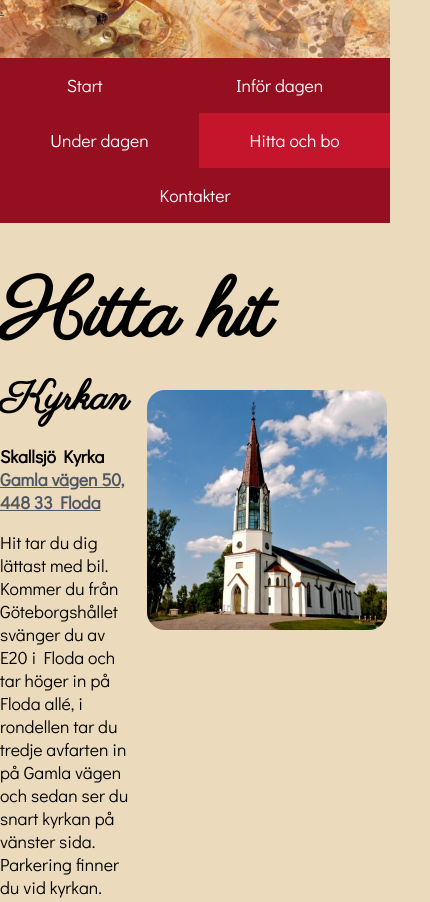
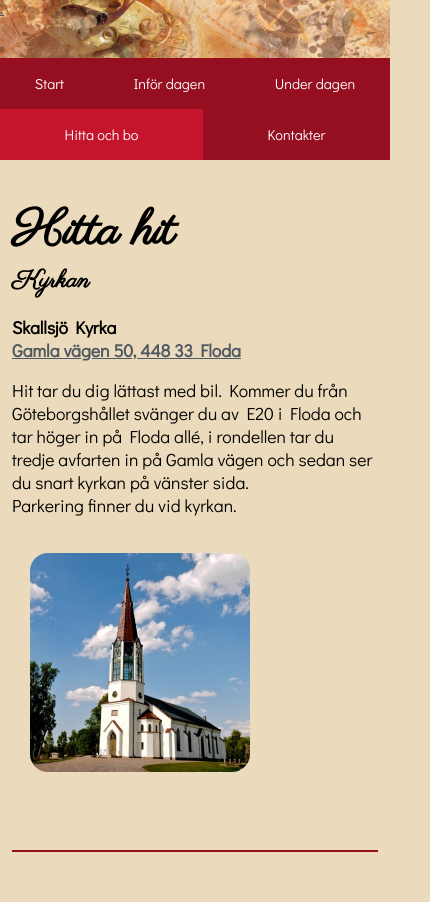
Before and after one commit to FredrikaF/brollop, a plain HTML site: page hittahit.html in a window 390 px wide. Shown: the top 902 px of the page, 430 px wide, since content can reach past the window. Drawn offline with Linux system fonts and the light colour scheme; a script that the page names is missing; files whose address does not match are found by name.

Commit message:
Add files via upload

```diff
--- a/styles.css
+++ b/styles.css
@@ -145,3 +145,37 @@ nav ul li a:hover, nav ul li a:active {
     display: flex;
     align-items: center;
 }
+
+/*-------------------------media queries----------------------*/
+
+@media screen and (max-width: 600px) {
+    .wrapper {
+        margin-left: 12px;
+        margin-right: 12px;
+    }
+
+    .wrapper h1 {
+        font-size: 3em;
+    }
+
+    h2 {
+        font-size: 1.5em;
+    }
+
+    .p, li {
+        font-size: 0.9em;
+    }
+
+    .hitta {
+        flex-direction: column;
+    }
+
+    .mustang {
+        height: 150px;
+    }
+
+    .locationpic {
+        width: 60%;
+        height: auto;
+    }
+}
```
